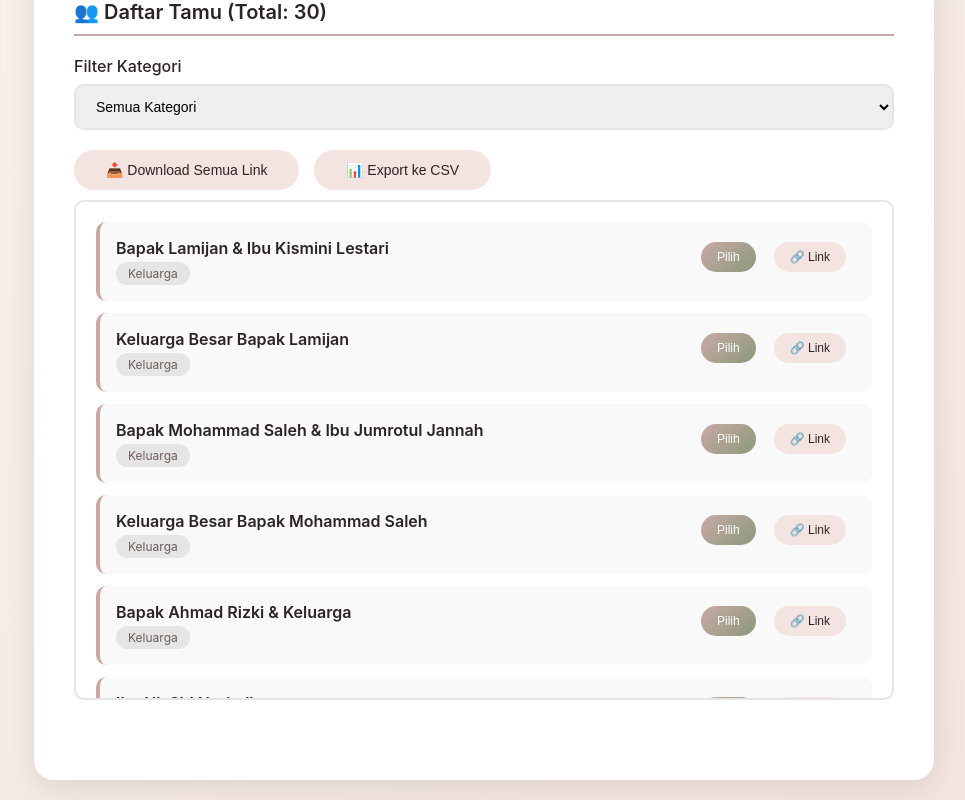
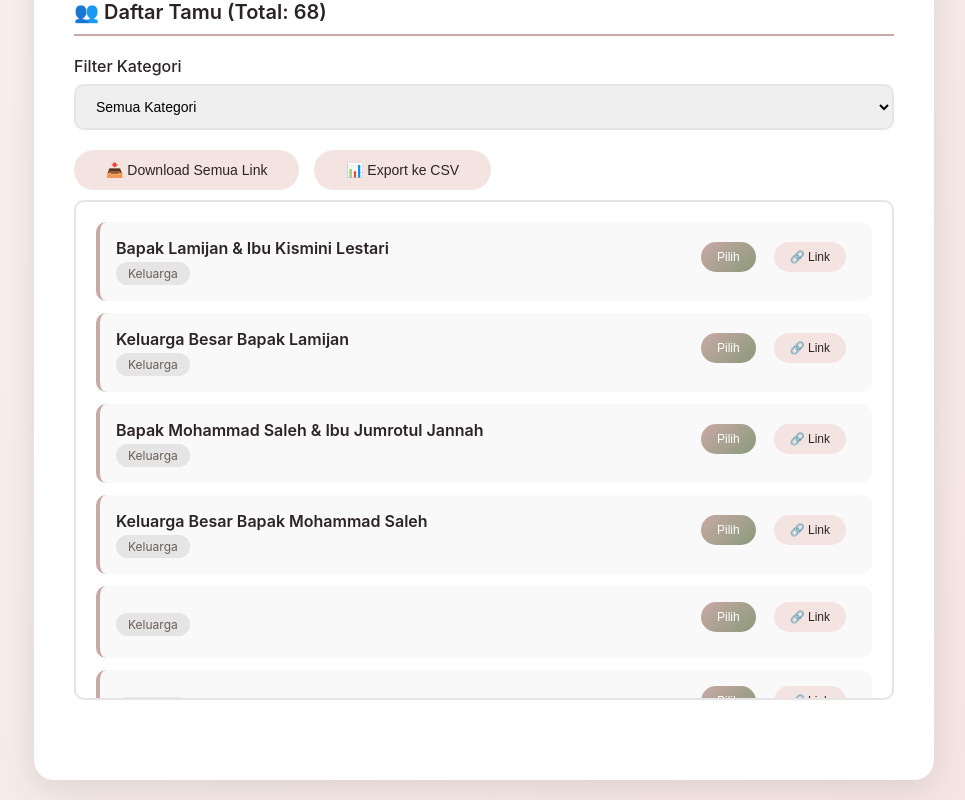
Before and after one commit to IsmailSofyanSani/wedding, a plain HTML site: page generator-link.html in a window 1280 px wide. Shown: the part 978-1778 px from the top of the page, without its empty margins (156-1121 px from the left). Drawn offline with Linux system fonts and the light colour scheme.

```diff
--- a/daftar-tamu.js
+++ b/daftar-tamu.js
@@ -1,6 +1,6 @@
 // ========== DAFTAR TAMU UNDANGAN ==========
 // File ini berisi daftar semua tamu undangan
-// Format: { nama: 'Nama Lengkap', kategori: 'Keluarga/Teman/Kerja/Lainnya' }
+// Format: { nama: 'Nama Lengkap', kategori: 'Keluarga/Teman Mempelai Wanita/Kerja/Teman Mempelai Pria' }
 
 const daftarTamu = [
     // ========== CONTOH DATA - Ganti dengan data tamu Anda ==========
@@ -14,41 +14,80 @@ const daftarTamu = [
     { nama: 'Keluarga Besar Bapak Mohammad Saleh', kategori: 'Keluarga' },
 
     // KELUARGA LAINNYA
-    { nama: 'Bapak Ahmad Rizki & Keluarga', kategori: 'Keluarga' },
-    { nama: 'Ibu Hj. Siti Nurhaliza', kategori: 'Keluarga' },
-    { nama: 'Keluarga Besar Pak Hendra', kategori: 'Keluarga' },
+    { nama: '', kategori: 'Keluarga' },
+    { nama: '', kategori: 'Keluarga' },
+    { nama: '', kategori: 'Keluarga' },
 
-    // TEMAN
-    { nama: 'Yogi Adi Purnomo', kategori: 'Teman' },
-    { nama: 'Randa Nanda Pratama', kategori: 'Teman' },
-    { nama: 'Pandu', kategori: 'Teman' },
-    { nama: 'Ari', kategori: 'Teman' },
-    { nama: 'Ilham', kategori: 'Teman' },
-    { nama: 'Huda', kategori: 'Teman' },
-    { nama: 'Soni', kategori: 'Teman' },
-    { nama: 'Halim', kategori: 'Teman' },
-    { nama: 'Ade', kategori: 'Teman' },
-    { nama: 'Adil', kategori: 'Teman' },
-    { nama: 'Iqbal', kategori: 'Teman' },
-    { nama: 'Lilis', kategori: 'Teman' },
-    { nama: 'Ditha', kategori: 'Teman' },
-    { nama: 'Reza', kategori: 'Teman' },
-    { nama: 'Galuh', kategori: 'Teman' },
-    { nama: 'Aldi', kategori: 'Teman' },
-    { nama: 'Saiful', kategori: 'Teman' },
-    { nama: 'Wasil', kategori: 'Teman' },
-    { nama: 'Syahid', kategori: 'Teman' },
-    { nama: 'Dedi', kategori: 'Teman' },
+    // Teman Mempelai Wanita
+    { nama: 'Iis Maulida', kategori: 'Teman Mempelai Wanita' },
+    { nama: 'Yufrida Amalia', kategori: 'Teman Mempelai Wanita' },
+    { nama: 'Aidah Nabilah Azzahra', kategori: 'Teman Mempelai Wanita' },
+    { nama: 'Ully Artha Silalahi', kategori: 'Teman Mempelai Wanita' },
+    { nama: 'Ahmad Thoriq', kategori: 'Teman Mempelai Wanita' },
+    { nama: 'Amri Rijal Muttaqin', kategori: 'Teman Mempelai Wanita' },
+    { nama: 'Aulia Richintya', kategori: 'Teman Mempelai Wanita' },
+    { nama: 'Dita Cahya Dika', kategori: 'Teman Mempelai Wanita' },
+    { nama: 'Endo Yoga Asmara Wiwaha', kategori: 'Teman Mempelai Wanita' },
+    { nama: 'Firza Intan Safitri', kategori: 'Teman Mempelai Wanita' },
+    { nama: 'Frendy Anjas Prasetia', kategori: 'Teman Mempelai Wanita' },
+    { nama: 'Julian Ayu Chasanah', kategori: 'Teman Mempelai Wanita' },
+    { nama: 'Lukman Adi', kategori: 'Teman Mempelai Wanita' },
+    { nama: 'Melati Dwi Kharisma', kategori: 'Teman Mempelai Wanita' },
+    { nama: 'Moch. Riza Alfianuddin', kategori: 'Teman Mempelai Wanita' },
+    { nama: 'Moh. Ilham Shafii', kategori: 'Teman Mempelai Wanita' },
+    { nama: 'Muhammad Ilham Purwanto', kategori: 'Teman Mempelai Wanita' },
+    { nama: 'Novela Bayu Wycaksono', kategori: 'Teman Mempelai Wanita' },
+    { nama: 'Nur Anisfi Choirini', kategori: 'Teman Mempelai Wanita' },
+    { nama: 'Raihan Rakha Musthafa', kategori: 'Teman Mempelai Wanita' },
+    { nama: 'Rocky Pramana Widodo', kategori: 'Teman Mempelai Wanita' },
+    { nama: 'Muhammad Iqbal Firdaus', kategori: 'Teman Mempelai Wanita' },
+    { nama: 'Ine Martha ', kategori: 'Teman Mempelai Wanita' },
+    { nama: 'Mega Setya Buana', kategori: 'Teman Mempelai Wanita' },
+    { nama: 'Deo Pramudhika', kategori: 'Teman Mempelai Wanita' },
+    { nama: 'Ayu Humaidatun Nisa', kategori: 'Teman Mempelai Wanita' },
+    { nama: 'Nadia Rahmatillah Arief', kategori: 'Teman Mempelai Wanita' },
+    { nama: 'Mohammad Dzikril Akbar', kategori: 'Teman Mempelai Wanita' },
+    { nama: 'Khoylila Ayu Aristi', kategori: 'Teman Mempelai Wanita' },
+    { nama: 'Dika Rabbaniy Firdaus', kategori: 'Teman Mempelai Wanita' },
+    { nama: 'Nisa un Saidah', kategori: 'Teman Mempelai Wanita' },
+    { nama: 'Zahro ul Aini', kategori: 'Teman Mempelai Wanita' },
+    { nama: 'Novita Nanda Marini', kategori: 'Teman Mempelai Wanita' },
+    { nama: 'Intan Andani Putri', kategori: 'Teman Mempelai Wanita' },
+    { nama: 'Candra Arfina', kategori: 'Teman Mempelai Wanita' },
+    { nama: 'Erizadwidiwid R.', kategori: 'Teman Mempelai Wanita' },
+    { nama: 'Shafira Ardi Mangesti', kategori: 'Teman Mempelai Wanita' },
+    { nama: 'Roni Setiawan', kategori: 'Teman Mempelai Wanita' },
+    { nama: 'Ilyas Rasyid Al Fattah', kategori: 'Teman Mempelai Wanita' },
+    { nama: 'Aprinda Ratna Lovela', kategori: 'Teman Mempelai Wanita' },
+    { nama: 'Shinta Maulidya', kategori: 'Teman Mempelai Wanita' },
+    { nama: 'Olivia Finurinsyah S.', kategori: 'Teman Mempelai Wanita' },
+    { nama: 'Sofiniyati Maulidia', kategori: 'Teman Mempelai Wanita' },
+    { nama: 'Faisholli Khoniansah', kategori: 'Teman Mempelai Wanita' },
+    { nama: 'Ega Rizki Saputra', kategori: 'Teman Mempelai Wanita' },
+    { nama: 'Diki Romadhoni', kategori: 'Teman Mempelai Wanita' },
+    { nama: '', kategori: 'Teman Mempelai Wanita' },
+
 
     // REKAN KERJA
-    { nama: 'Dr. Dewi Kartika, S.Kom', kategori: 'Kerja' },
-    { nama: 'Tim IT PT. Digital Indonesia', kategori: 'Kerja' },
+    { nama: '', kategori: 'Kerja' },
+    { nama: '', kategori: 'Kerja' },
 
-    // LAINNYA
-    { nama: 'Bapak RT 05/RW 03', kategori: 'Lainnya' },
+    // TEMAN MEMPELAI PRIA
+    { nama: 'Ade', kategori: 'Teman Mempelai Pria' },
+    { nama: 'Adil', kategori: 'Teman Mempelai Pria' },
+    { nama: 'Iqbal', kategori: 'Teman Mempelai Pria' },
+    { nama: 'Lilis', kategori: 'Teman Mempelai Pria' },
+    { nama: 'Ditha', kategori: 'Teman Mempelai Pria' },
+    { nama: 'Reza', kategori: 'Teman Mempelai Pria' },
+    { nama: 'Galuh', kategori: 'Teman Mempelai Pria' },
+    { nama: 'Aldi', kategori: 'Teman Mempelai Pria' },
+    { nama: 'Saiful', kategori: 'Teman Mempelai Pria' },
+    { nama: 'Wasil', kategori: 'Teman Mempelai Pria' },
+    { nama: 'Syahid', kategori: 'Teman Mempelai Pria' },
+    { nama: 'Dedi', kategori: 'Teman Mempelai Pria' },
 
     // ========== TAMBAHKAN TAMU ANDA DI BAWAH INI ==========
-    // Format: { nama: 'Nama Lengkap', kategori: 'Keluarga/Teman/Kerja/Lainnya' },
+    // Format: { nama: 'Nama Lengkap', kategori: 'Keluarga/Teman Mempelai Wanita/Kerja/Teman Mempelai Pria' },
 
     // TIPS:
     // 1. Gunakan nama lengkap dengan sapaan (Bapak/Ibu/Saudara)
--- a/generator-link.html
+++ b/generator-link.html
@@ -296,7 +296,7 @@
                     <option value="Keluarga">Keluarga</option>
                     <option value="Teman">Teman</option>
                     <option value="Kerja">Kerja</option>
-                    <option value="Lainnya">Lainnya</option>
+                    <option value="Teman Mempelai Pria">Teman Mempelai Pria</option>
                 </select>
             </div>
 
@@ -340,9 +340,9 @@
                 <select id="filterCategory" onchange="displayGuestList()">
                     <option value="Semua">Semua Kategori</option>
                     <option value="Keluarga">Keluarga</option>
-                    <option value="Teman">Teman</option>
+                    <option value="Teman Mempelai Wanita">Teman Mempelai Wanita</option>
                     <option value="Kerja">Kerja</option>
-                    <option value="Lainnya">Lainnya</option>
+                    <option value="Teman Mempelai Pria">Teman Mempelai Pria</option>
                 </select>
             </div>
 
```
